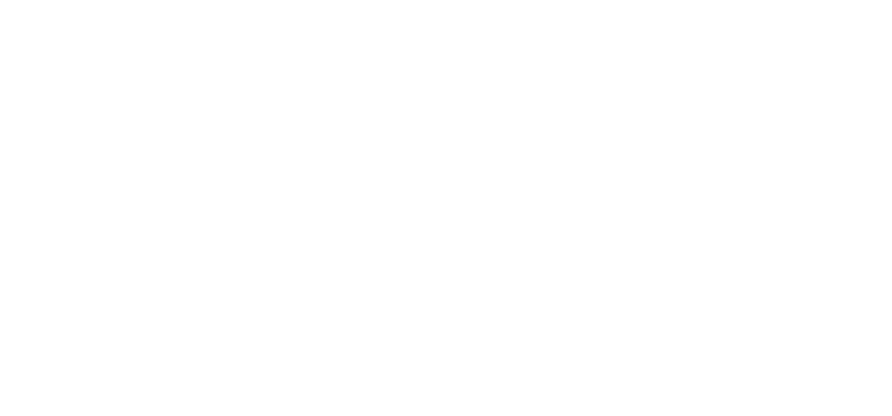
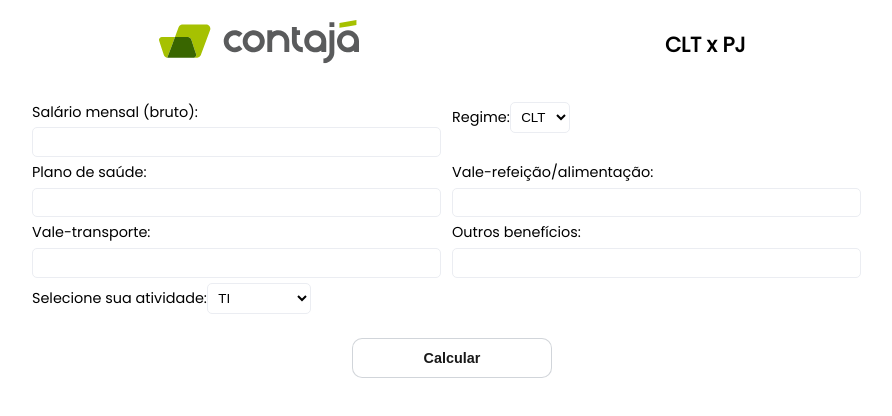
Before and after one commit to nicolaspborges96/at2.0, a React (Create React App) app: page /folha in a window 1280 px wide. Before the commit this address had no page. Shown: the top 416 px of the page, without its empty margins (188-1080 px from the left). Built offline with nearby package versions, Linux system fonts and the light colour scheme.

Commit message:
iniciando implementacao do calculo de folha

```diff
--- a/src/App.js
+++ b/src/App.js
@@ -1,6 +1,7 @@
 import { Routes, Route } from "react-router-dom";
 import Home from "./routes/home/home.component";
 import AnaliseT from "./routes/analise-tributaria/analise-tributaria.component";
+import Folha from "./routes/folha/folha.component";
 
 function App() {
   return (
@@ -8,6 +9,7 @@
     <Routes>
       <Route path='/' element={<Home />} />
       <Route path='at' element={<AnaliseT />} />
+      <Route path='folha' element={<Folha/>} />
     </Routes>
 
   );
--- a/src/components/form-input/form-input.styles.jsx
+++ b/src/components/form-input/form-input.styles.jsx
@@ -25,3 +25,14 @@
 export const SearchButtonContainer = styled.div`
     display: flex;
 `
+export const SelectInput = styled.select`
+    background-color: transparent;
+    border: 1px solid #ebedf2;
+    outline:none;
+    padding: 0.4rem;
+    border-radius: 5px;
+
+    &:focus {
+        border-color: #396600;
+    }
+`
--- a/src/components/menu/menu.component.jsx
+++ b/src/components/menu/menu.component.jsx
@@ -9,16 +9,20 @@
         navigate('/at')
     }
 
+    const goToFolha = () => {
+        navigate('/folha')
+    }
+
     return (
         <MenuContainer>
             <Button buttonStyle={BUTTON_TYPE_CLASSES.svg} width={'80%'} height={'80%'} bgColor={'#f0f0f0'} margin={'auto'} texto={'Análise Tributária'}
                 border={'2px solid #dbdfcb'} color={'#396600'} hover={'border: 2px solid #a5c017; color:#a5c017'} onClick={goToAnaliseT} />
-            <Button buttonStyle={BUTTON_TYPE_CLASSES.svg} width={'80%'} height={'80%'} bgColor={'#a5c017'} margin={'auto'} texto={'CLT x PJ'}
-                border={'2px solid #dbdfcb'} color={'#5B5C5D'} hover={'border: 2px solid #a5c017; color:#a5c017'} />
-            <Button buttonStyle={BUTTON_TYPE_CLASSES.svg} width={'80%'} height={'80%'} bgColor={'#a4c0175e'} margin={'auto'} texto={'Indústria & Comércio'}
-                border={'2px solid #dbdfcb'} color={'#5B5C5D'} hover={'border: 2px solid #a5c017; color:#a5c017'} />
-            <Button buttonStyle={BUTTON_TYPE_CLASSES.svg} width={'80%'} height={'80%'} bgColor={'#a4c0175e'} margin={'auto'} texto={'Alíquota Efetiva'}
-                border={'2px solid #dbdfcb'} color={'#5B5C5D'} hover={'border: 2px solid #a5c017; color:#a5c017'} />
+            <Button buttonStyle={BUTTON_TYPE_CLASSES.svg} width={'80%'} height={'80%'} bgColor={'#f0f0f0'} margin={'auto'} texto={'CLT x PJ'}
+                border={'2px solid #dbdfcb'} color={'#396600'} hover={'border: 2px solid #a5c017; color:#a5c017'} onClick={goToFolha} />
+            <Button buttonStyle={BUTTON_TYPE_CLASSES.svg} width={'80%'} height={'80%'} bgColor={'#f0f0f0'} margin={'auto'} texto={'Indústria & Comércio'}
+                border={'2px solid #dbdfcb'} color={'#396600'} hover={'border: 2px solid #a5c017; color:#a5c017'} />
+            <Button buttonStyle={BUTTON_TYPE_CLASSES.svg} width={'80%'} height={'80%'} bgColor={'#f0f0f0'} margin={'auto'} texto={'Alíquota Efetiva'}
+                border={'2px solid #dbdfcb'} color={'#396600'} hover={'border: 2px solid #a5c017; color:#a5c017'} />
         </MenuContainer>
     )
 
--- a/src/components/menu/menu.styles.jsx
+++ b/src/components/menu/menu.styles.jsx
@@ -6,11 +6,11 @@
     grid-template-columns: repeat(2, 1fr);
     width: 55%;
     height: 55%;
-    background-color: #f0f0f0;
+    background-color: #ffffff;
     border-radius: 10px;
-
+    border: 1px solid #c3c8ced4;
     padding: 1rem;
-
+    box-shadow: 0px 0px 10px 5px rgb(38 41 33 / 25%);
 
 
 `
--- a/src/context/calculo.context.jsx
+++ b/src/context/calculo.context.jsx
@@ -264,6 +264,7 @@
     const [scroll, setScroll] = useState(false);
 
     const pegaInputECalcula = (dados) => {
+
         setCardShown(true);
         const output = gerenciaCalculo(dados);
         setResultados(output);
--- /dev/null
+++ b/src/routes/folha/folha.component.jsx
@@ -0,0 +1,53 @@
+import { ReactComponent as LogoHorizontal } from '../../assets/logo-horizontal.svg';
+import { FolhaContainer, FormFolha } from './folha.styles';
+import { ContainerHeaderAnaliseT, ContainerLogo, StyledSpan } from '../analise-tributaria/analise-tributaria.styles';
+import FormInput from '../../components/form-input/form-input.component';
+import { SearchInput, SelectInput } from '../../components/form-input/form-input.styles';
+import Button, { BUTTON_TYPE_CLASSES } from "../../components/button/button.component";
+
+const Folha = () => {
+
+
+    return (
+        <FolhaContainer>
+            <ContainerHeaderAnaliseT>
+                <ContainerLogo>
+                    <LogoHorizontal />
+                </ContainerLogo>
+                <StyledSpan color='#000000' fontSize='1.3rem' fontWeight='600' margin={'auto 0'} >CLT x PJ</StyledSpan>
+            </ContainerHeaderAnaliseT>
+
+            <FormFolha >
+                <FormInput label={'Salário mensal (bruto):'} />
+                <label>
+                    Regime:
+                <SelectInput >
+                    <option value={'CLT'}>CLT</option>
+                    <option value={'PJ'}>PJ</option>
+                </SelectInput>
+                </label>
+                <FormInput label={'Plano de saúde:'} />
+                <FormInput label={'Vale-refeição/alimentação:'} />
+                <FormInput label={'Vale-transporte:'} />
+                <FormInput label={'Outros benefícios:'} />
+                <label>
+                    Selecione sua atividade:
+                <SelectInput >
+                    <option value={'TI'}>TI</option>
+                    <option value={'Advogado'}>Advocacia</option>
+                    <option value={'Medicina'}>Medicina</option>
+                    <option value={'Marketing'}>Marketing</option>
+                    <option value={'Engenharia'}>Engenharia</option>
+                </SelectInput>
+                </label>
+            </FormFolha>
+
+            <Button texto={'Calcular'} type='submit' buttonStyle={BUTTON_TYPE_CLASSES.svg} border={'1px solid #c3c8ced4'}
+            margin={'1.5rem auto 0'} bgColor={'#ffffff'} width={'200px'} hover={'border: 1px solid #a5c017; color:#396600'} />
+        </FolhaContainer>
+
+    )
+
+}
+
+export default Folha;
--- /dev/null
+++ b/src/routes/folha/folha.styles.jsx
@@ -0,0 +1,17 @@
+import styled from 'styled-components';
+
+export const FolhaContainer = styled.div`
+    display: flex;
+    height: 90vh;
+    flex-direction: column;
+    font-size: 0.9rem;
+`
+export const FormFolha = styled.form`
+    display: grid;
+    grid-template-columns: repeat(2, 1fr);
+    width: 70%;
+    margin: 0 auto;
+    input {
+        margin: 0.3rem 0.7rem 0 0;
+    }
+`
```
